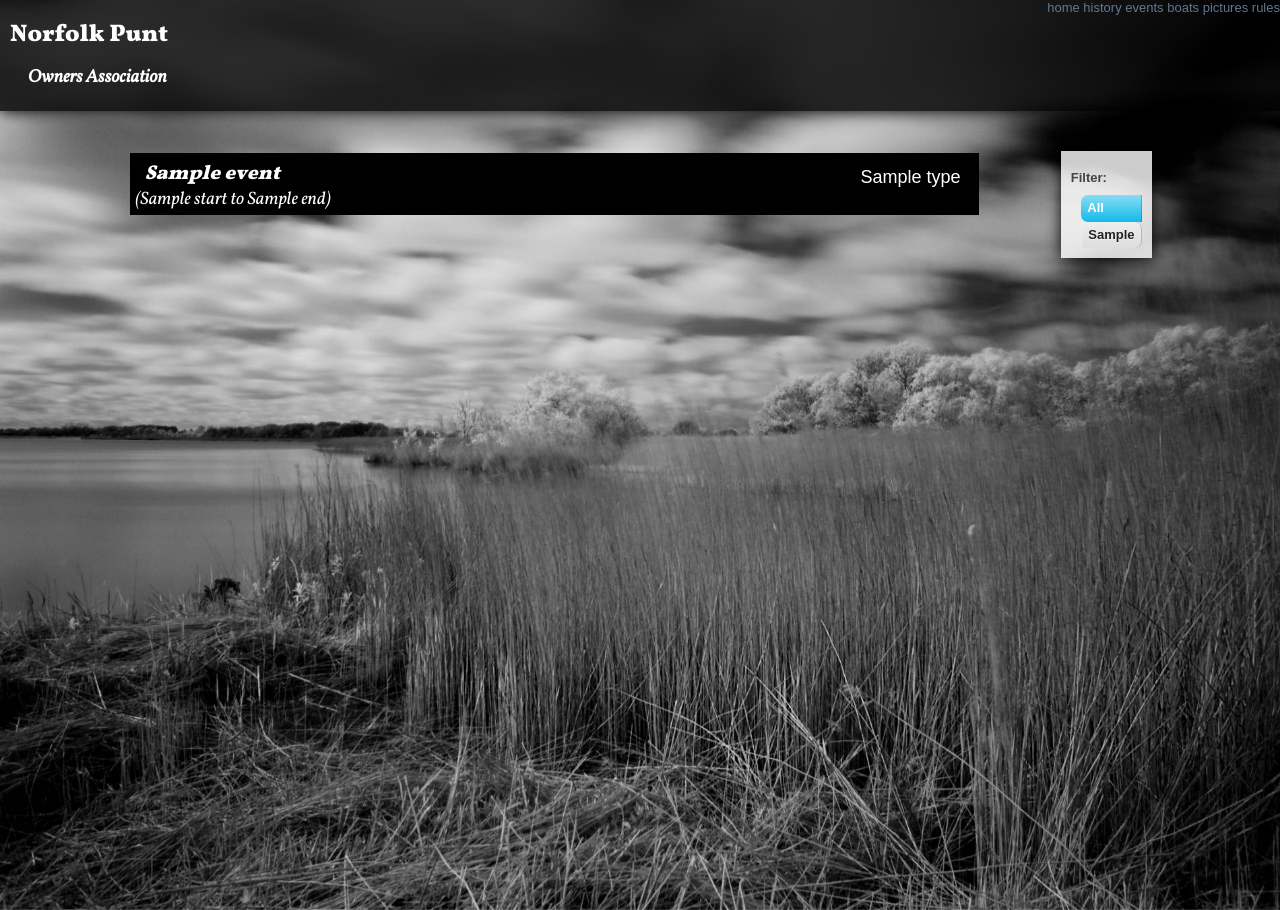
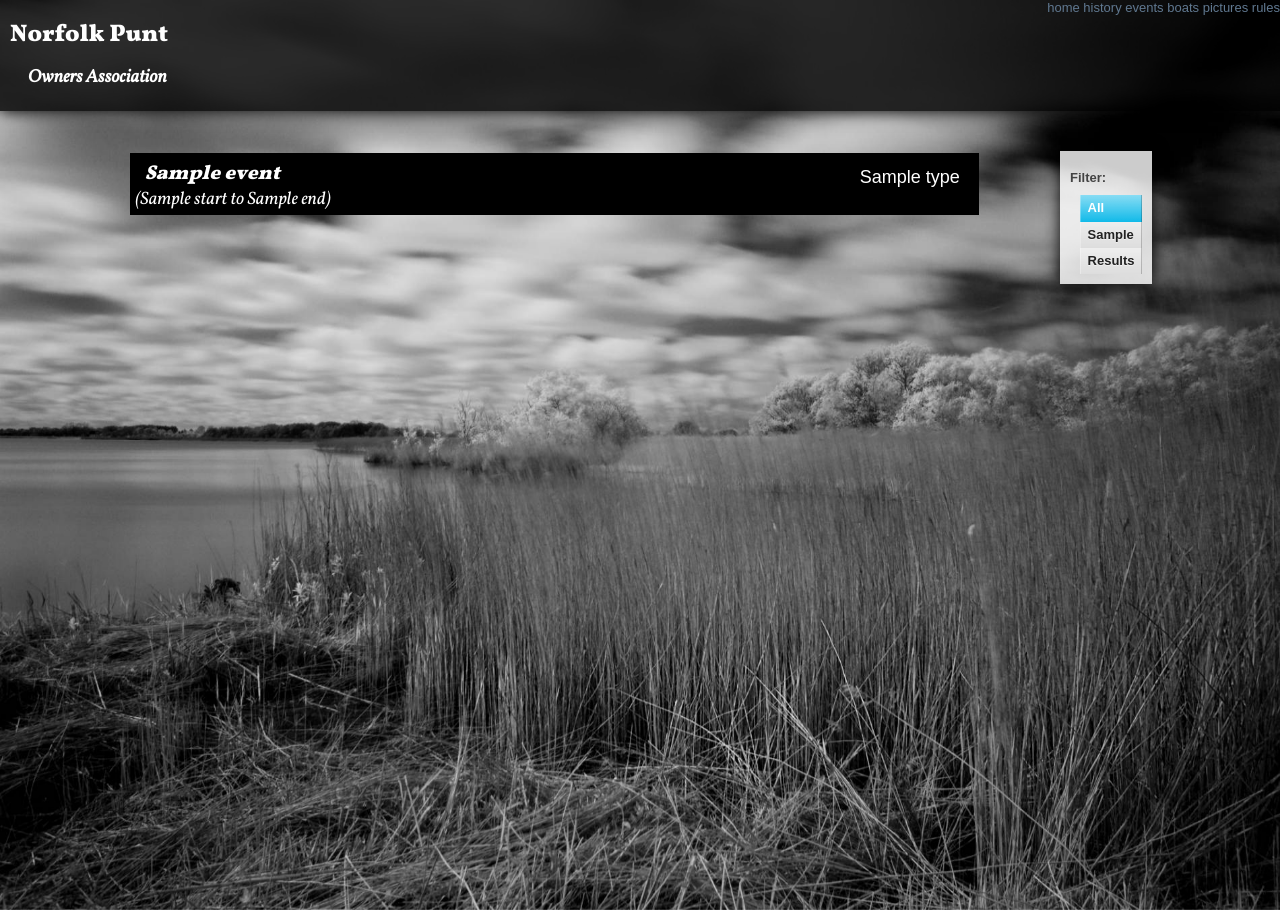
Before and after one commit to marxian/NorfolkPunt-old, a Django app: template src/NorfolkPunt/templates/localboats/events/events.html in a window 1280 px wide. Run offline with Django 3.2, Linux system fonts and the light colour scheme; the template is opened without the code that fills it: most values are stand-ins (such as "Sample title", 1, 10 or a date in 2020); parts of the project's set-up code (start-up, migrations or seed data) failed here and were passed over.

Commit message:
Updates to events

```diff
--- a/src/NorfolkPunt/localboats/events/models.py
+++ b/src/NorfolkPunt/localboats/events/models.py
@@ -31,6 +31,9 @@ class Event(models.Model):
     @models.permalink
     def get_absolute_url(self):
         return ('event_view', [self.slug])
+
+    class Meta:
+        ordering = ['-start']
 
     def save(self, *args, **kwargs):
 
--- a/src/NorfolkPunt/site-media/css/isotope.css
+++ b/src/NorfolkPunt/site-media/css/isotope.css
@@ -159,13 +159,3 @@ body {
   text-shadow: none;
   color: white;
 }
-
-/* fancy borders for those who can */
-#list-options .option-set li:first-child a {
-  border-radius: 7px 0 0 7px;
-  border-left: none;
-}
-
-#list-options .option-set li:last-child a {
-  border-radius: 0 7px 7px 0;
-}
--- a/src/NorfolkPunt/templates/localboats/events/events.html
+++ b/src/NorfolkPunt/templates/localboats/events/events.html
@@ -15,20 +15,22 @@
 		{% for event_type in event_types %}
 			<li><a href="#{{ event_type|slugify }}" data-filter=".{{ event_type|slugify }}">{{event_type}}</a></li>
 		{% endfor %}
+			<li><a href="#results" data-filter=".results">Results</a></li>
       </ul>
   	</nav>
 
 	<ul id="super-list" class="fitRows clearfix">
 	{% for event in events %}
 	    <li id="{{ event.slug }}"
-			class="event {{ event.type|slugify }}"
+			class="event {{ event.type|slugify }} {% if event.results.count %}results{% endif %}"
 			data-start="{{ event.start }}"
+			data-results="{{ event.results.count }}"
 			>
 			<span class="type {{event.type|slugify}}">{{event.type}}</span>
 	    	<h2><a href="{{ event.get_absolute_url }}">
 			  {{ event.name }}
 			</a></h2>
-			<em>({{event.start}} to {{event.end}})</em>
+			<em>({{event.start}}{% if event.end %} to {{event.end}}{% endif %})</em>
 		</li>
 	{% endfor %}
 	</ul>
```
Also changed, not shown: src/NorfolkPunt/templates/localboats/boat.html (+12 -0 lines), src/sqlite.db.
